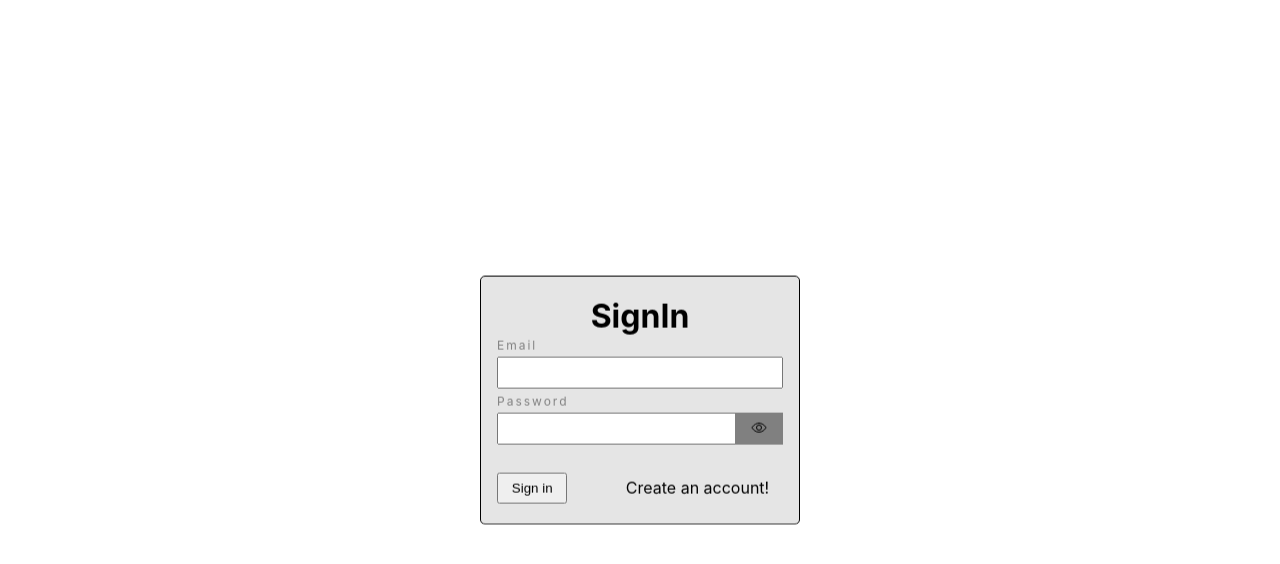
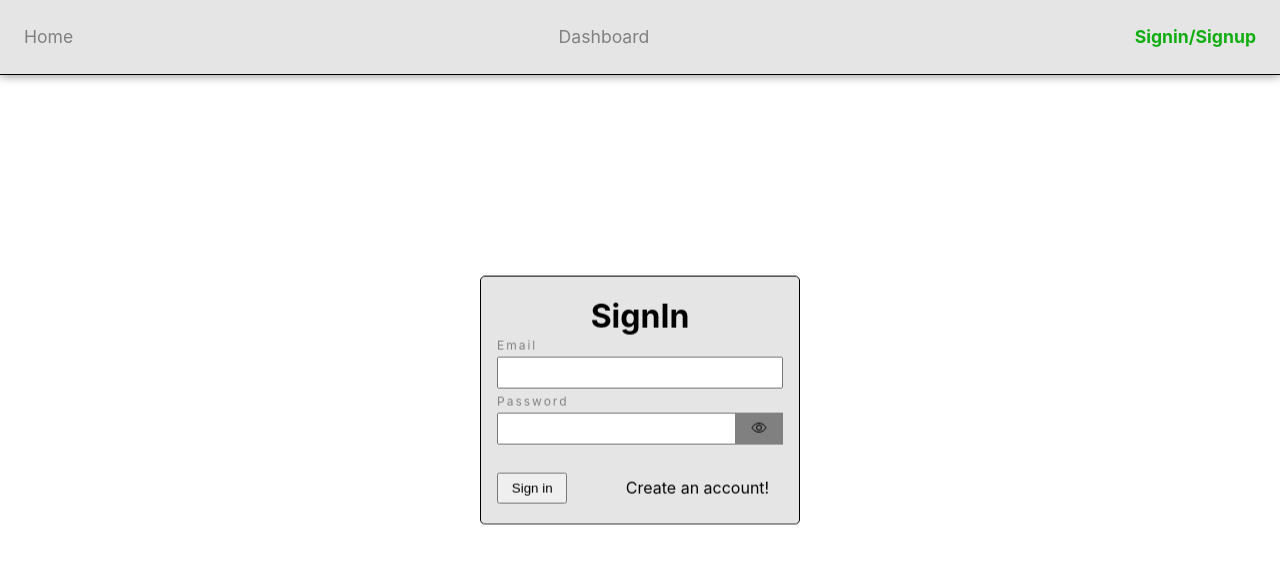
Before and after one commit to AshokPrjapati/tech-assignment, a React (Vite) app in the folder client/: page /auth in a window 1280 px wide. Shown: the top 564 px of the page. Built offline with nearby package versions, Linux system fonts and the light colour scheme; no server answers.

Commit message:
added : navabr + modal + private route

```diff
--- a/client/src/App.tsx
+++ b/client/src/App.tsx
@@ -1,16 +1,19 @@
+import { Suspense } from "react";
 import ToasterProvider from "./provider/ToasterProvider";
 import Routes from "./routes/Routes"
 import axios from "axios"
+import Navbar from "./components/navbar/Navbar";
 
 axios.defaults.baseURL = import.meta.env.VITE_BASE_URL;
 
 function App() {
 
   return (
-    <>
+    <Suspense fallback={<h1 style={{ textAlign: "center" }}>...Loading</h1>}>
       <ToasterProvider />
+      <Navbar />
       <Routes />
-    </>
+    </Suspense>
   )
 }
 
--- /dev/null
+++ b/client/src/components/navbar/Navbar.module.css
@@ -0,0 +1,30 @@
+.navbar {
+    width: 100vw;
+    display: flex;
+    justify-content: space-between;
+    padding: 1.5rem;
+    align-items: center;
+    border-bottom: 1px solid;
+    box-shadow: 0 0px 10px rgba(0, 0, 0, 0.5);
+    font-size: 1.1rem;
+    background-color: rgba(0, 0, 0, 0.1);
+}
+
+.navbar>ul {
+    list-style: none;
+    width: 100%;
+    display: flex;
+    justify-content: space-between;
+    align-items: center;
+}
+
+.active {
+    color: rgb(17, 174, 17);
+    font-weight: bold;
+    text-decoration: none;
+}
+
+.default {
+    color: grey;
+    text-decoration: none;
+}
--- /dev/null
+++ b/client/src/components/navbar/Navbar.tsx
@@ -0,0 +1,38 @@
+import { NavLink } from "react-router-dom";
+import styles from "./Navbar.module.css";
+import { useSelector } from "react-redux";
+import { RootState } from "../../redux/store";
+
+const Navbar = () => {
+    const { userCredential, authenticated } = useSelector((store: RootState) => store.auth);
+
+    // navlinks list
+    const list = [
+        { name: "Home", path: "/" },
+        { name: "Dashboard", path: "/dashboard" },
+    ];
+
+    // links based on authentication state
+    if (authenticated) list.push({ name: userCredential.name, path: "/profile" });
+    else list.push({ name: "Signin/Signup", path: "/auth" })
+
+    return (
+        <div className={styles.navbar}>
+            <ul>
+                {list.map((link) => (
+                    <NavLink
+                        className={({ isActive }) =>
+                            isActive ? styles.active : styles.default
+                        }
+                        key={link.path}
+                        to={link.path}
+                    >
+                        {link.name}
+                    </NavLink>
+                ))}
+            </ul>
+        </div>
+    );
+};
+
+export default Navbar;
--- /dev/null
+++ b/client/src/pages/Dashboard.tsx
@@ -0,0 +1,9 @@
+import React from 'react'
+
+const Dashboard = () => {
+    return (
+        <div>Dashboard</div>
+    )
+}
+
+export default Dashboard
--- /dev/null
+++ b/client/src/pages/Home.tsx
@@ -0,0 +1,10 @@
+
+const Home = () => {
+    return (
+        <>
+            home
+        </>
+    )
+}
+
+export default Home
--- /dev/null
+++ b/client/src/routes/PrivateRoute.tsx
@@ -0,0 +1,28 @@
+import { useSelector } from "react-redux";
+import { RootState } from "../redux/store";
+import { Navigate } from "react-router-dom";
+import { ReactNode, useEffect, useState } from "react";
+import { toast } from "react-hot-toast";
+
+interface PrivateRouteProps {
+    children: ReactNode;
+}
+
+const PrivateRoute = ({ children }: PrivateRouteProps) => {
+    const { authenticated } = useSelector((store: RootState) => store.auth);
+    const [isAuthenticated, setIsAuthenticated] = useState(false);
+
+    useEffect(() => {
+        setIsAuthenticated(authenticated);
+    }, [authenticated]);
+
+    if (isAuthenticated) return children;
+
+    useEffect(() => {
+        toast.error("Please sign in to continue");
+    }, []); // Add an empty dependency array to ensure it only runs once
+
+    return <Navigate to="/auth" />;
+};
+
+export default PrivateRoute;
--- a/client/src/routes/Routes.tsx
+++ b/client/src/routes/Routes.tsx
@@ -1,11 +1,16 @@
+import { lazy } from "react"
 import { Routes as AllRoutes, Route } from "react-router-dom"
-import Authentication from "../pages/Authentication"
+import PrivateRoute from "./PrivateRoute";
+const Dashboard = lazy(() => import("../pages/Dashboard"));
+const Authentication = lazy(() => import("../pages/Authentication"));
+const Home = lazy(() => import("../pages/Home"))
 
 const Routes = () => {
     return (
         <AllRoutes>
-            <Route path="/" element={<>AP</>} />
+            <Route path="/" element={<Home />} />
             <Route path="/auth" element={<Authentication />} />
+            <Route path="/dashboard" element={<PrivateRoute><Dashboard /></PrivateRoute>} />
         </AllRoutes>
     )
 }
```
